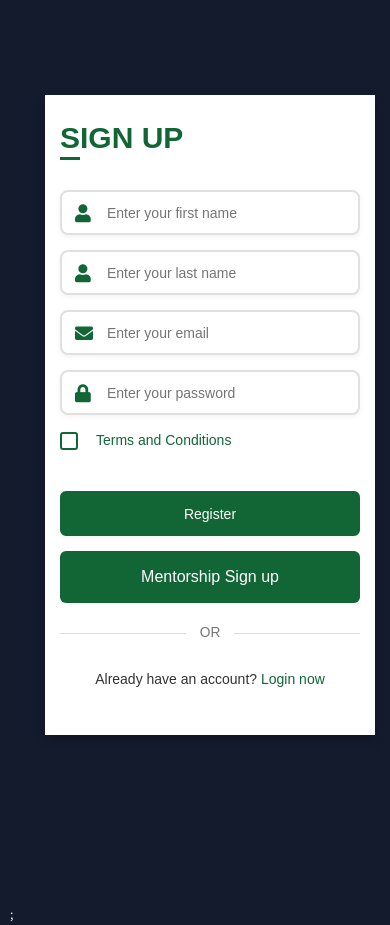
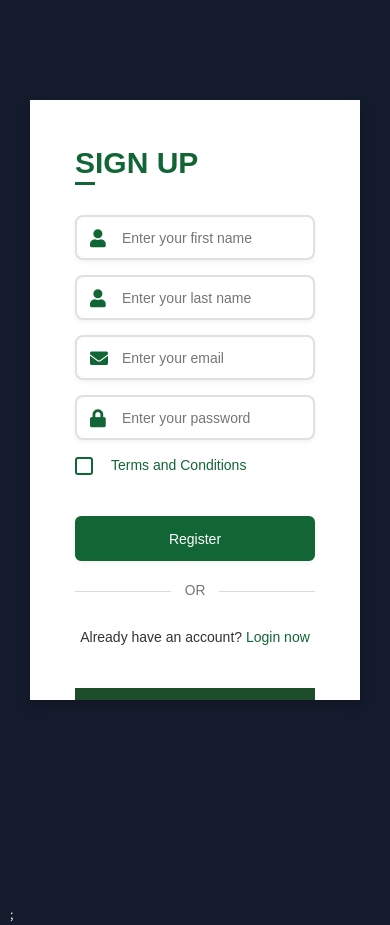
Before and after one commit to hotteokbokki/LSEEDInsight, a React (Create React App) app in the folder client/: page / in a window 390 px wide. Both pictures are taken after a click on the label "Sign up now". Built offline with nearby package versions, Linux system fonts and the light colour scheme.

Commit message:
fixed sign up page

```diff
--- a/client/src/scenes/login/index.jsx
+++ b/client/src/scenes/login/index.jsx
@@ -240,6 +240,7 @@ const Login = () => {
             </div>
           ) : (
             <div className="signup-form">
+              <div className="signup-scroll">
                 <div className="title">
                   <h2>SIGN UP</h2>
                 </div>
@@ -291,7 +292,10 @@ const Login = () => {
                     </div>
                     <div className="checkbox-wrapper terms-checkbox">
                       <input type="checkbox" id="terms" name="terms" required />
-                    <label htmlFor="terms" onClick={() => setOpenDialog(true)}>
+                      <label
+                        htmlFor="terms"
+                        onClick={() => setOpenDialog(true)}
+                      >
                         Terms and Conditions
                       </label>
                     </div>
@@ -299,80 +303,50 @@ const Login = () => {
                       <input type="submit" value="Register" />
                     </div>
 
-                  <Button
-                    onClick={handleMentorSignupClick}
-                    variant="contained"
-                    disableElevation
-                    sx={{
-                      width: "100%", // Make the button stretch to full width
-                      color: "#fff",
-                      backgroundColor: "#126636",
-                      borderRadius: "6px",
-                      padding: "12px 24px",
-                      fontSize: "16px",
-                      textTransform: "none",
-                      transition: "all 0.4s ease",
-                      cursor: "pointer",
-                      "&:hover": {
-                        backgroundColor: "#0d4c28",
-                      },
-                    }}
+                    {errorMessage && (
+                      <div className="error-message">{errorMessage}</div>
+                    )}
+                    <div className="separator">OR</div>
+                    <div
+                      className="text sign-up-text"
+                      style={{ marginBottom: "40px" }}
                     >
-                    Mentorship Sign up
-                  </Button>
-
-                  <Dialog
-                    open={openMentorDialog}
-                    onClose={handleMentorFormClose}
-                    maxWidth="md"
-                    fullWidth
-                    PaperProps={{
-                      style: {
-                        backgroundColor: "#fff",
-                        color: "#000",
-                        border: "1px solid #000",
-                      },
-                    }}
-                  >
-                    <DialogTitle
+                      Already have an account?{" "}
+                      <label htmlFor="flip">Login now</label>
+                    </div>
+                  </div>
+                </form>
+                <Typography
+                  variant="h5"
                   sx={{
                     backgroundColor: "#1E4D2B",
                     color: "#fff",
                     textAlign: "center",
-                        fontSize: "1.5rem",
                     fontWeight: "bold",
+                    py: 1,
+                    mb: 2,
+                    mt: 4,
                   }}
                 >
                   LSEED Mentoring Signup Form
-                    </DialogTitle>
-                    <DialogContent
-                      sx={{
-                        display: "flex",
-                        flexDirection: "column",
-                        gap: "24px",
-                        py: 2,
-                        color: "#000",
-                      }}
-                    >
-                      <Box>
+                </Typography>
+
                 <Typography
                   variant="body2"
                   color="black"
-                          sx={{ mb: 1, mt: 1, textAlign: "justify" }}
+                  sx={{ mb: 2, textAlign: "justify" }}
                 >
-                          Good day, Volunteer Mentors! Thank you once again for
-                          your interest in joining our panel of mentors for
-                          LSEED Mentoring. We truly appreciate it! ...
+                  Good day, Volunteer Mentors! Thank you once again for your
+                  interest in joining our panel of mentors for LSEED Mentoring.
+                  We truly appreciate it!
                 </Typography>
+
                 <FormControlLabel
                   control={
                     <Checkbox
                       checked={mentorForm.agree}
                       onChange={(e) =>
-                                handleMentorFormChange(
-                                  "agree",
-                                  e.target.checked
-                                )
+                        handleMentorFormChange("agree", e.target.checked)
                       }
                       sx={{
                         color: "#000",
@@ -382,7 +356,6 @@ const Login = () => {
                   }
                   label={<Typography color="#000">I agree</Typography>}
                 />
-                      </Box>
 
                 {[
                   { label: "Full Name", key: "fullName" },
@@ -412,6 +385,7 @@ const Login = () => {
                     InputProps={{ style: { color: "#000" } }}
                     InputLabelProps={{ style: { color: "#000" } }}
                     sx={{
+                      mt: 2,
                       "& .MuiOutlinedInput-root": {
                         "& fieldset": { borderColor: "#000" },
                         "&:hover fieldset": { borderColor: "#000" },
@@ -421,7 +395,7 @@ const Login = () => {
                   />
                 ))}
 
-                      <FormControl fullWidth required>
+                <FormControl fullWidth required sx={{ mt: 2 }}>
                   <InputLabel sx={{ color: "#000" }}>
                     Business Areas (select multiple)
                   </InputLabel>
@@ -429,10 +403,7 @@ const Login = () => {
                     multiple
                     value={mentorForm.businessAreas}
                     onChange={(e) =>
-                            handleMentorFormChange(
-                              "businessAreas",
-                              e.target.value
-                            )
+                      handleMentorFormChange("businessAreas", e.target.value)
                     }
                     renderValue={(selected) => selected.join(", ")}
                     sx={{
@@ -469,27 +440,20 @@ const Login = () => {
                     ].map((area) => (
                       <MenuItem key={area} value={area}>
                         <Checkbox
-                                checked={mentorForm.businessAreas.includes(
-                                  area
-                                )}
+                          checked={mentorForm.businessAreas.includes(area)}
                         />
-                              <Typography color="white">{area}</Typography>
+                        <Typography color="black">{area}</Typography>
                       </MenuItem>
                     ))}
                   </Select>
                 </FormControl>
 
-                      <FormControl fullWidth required>
-                        <InputLabel sx={{ color: "#000" }}>
-                          Preferred Time
-                        </InputLabel>
+                <FormControl fullWidth required sx={{ mt: 2 }}>
+                  <InputLabel sx={{ color: "#000" }}>Preferred Time</InputLabel>
                   <Select
                     value={mentorForm.preferredTime}
                     onChange={(e) =>
-                            handleMentorFormChange(
-                              "preferredTime",
-                              e.target.value
-                            )
+                      handleMentorFormChange("preferredTime", e.target.value)
                     }
                     sx={{
                       color: "#000",
@@ -520,14 +484,12 @@ const Login = () => {
                     fullWidth
                     value={mentorForm.specificTime}
                     onChange={(e) =>
-                            handleMentorFormChange(
-                              "specificTime",
-                              e.target.value
-                            )
+                      handleMentorFormChange("specificTime", e.target.value)
                     }
                     InputProps={{ style: { color: "#000" } }}
                     InputLabelProps={{ style: { color: "#000" } }}
                     sx={{
+                      mt: 2,
                       "& .MuiOutlinedInput-root": {
                         "& fieldset": { borderColor: "#000" },
                         "&:hover fieldset": { borderColor: "#000" },
@@ -537,7 +499,7 @@ const Login = () => {
                   />
                 )}
 
-                      <FormControl fullWidth required>
+                <FormControl fullWidth required sx={{ mt: 2 }}>
                   <InputLabel sx={{ color: "#000" }}>
                     Communication Modes
                   </InputLabel>
@@ -573,39 +535,26 @@ const Login = () => {
                     ].map((mode) => (
                       <MenuItem key={mode} value={mode}>
                         <Checkbox
-                                checked={mentorForm.communicationMode.includes(
-                                  mode
-                                )}
+                          checked={mentorForm.communicationMode.includes(mode)}
                         />
-                              <Typography color="white">{mode}</Typography>
+                        <Typography color="black">{mode}</Typography>
                       </MenuItem>
                     ))}
                   </Select>
                 </FormControl>
 
                 {mentorFormError && (
-                        <Alert severity="error">{mentorFormError}</Alert>
+                  <Alert severity="error" sx={{ mt: 2 }}>
+                    {mentorFormError}
+                  </Alert>
                 )}
-                    </DialogContent>
 
-                    <DialogActions
-                      sx={{ padding: "16px", borderTop: "1px solid #000" }}
-                    >
-                      <Button
-                        onClick={handleMentorFormClose}
-                        sx={{
-                          color: "#000",
-                          border: "1px solid #000",
-                          "&:hover": { backgroundColor: "#f0f0f0" },
-                        }}
-                      >
-                        Cancel
-                      </Button>
                 <Button
                   onClick={handleMentorFormSubmit}
                   variant="contained"
                   disabled={!isMentorFormValid()}
                   sx={{
+                    mt: 3,
                     backgroundColor: isMentorFormValid()
                       ? "#1E4D2B"
                       : "#A0A0A0",
@@ -619,8 +568,6 @@ const Login = () => {
                 >
                   Submit
                 </Button>
-                    </DialogActions>
-                  </Dialog>
 
                 <Snackbar
                   open={isMentorSuccessPopupOpen}
@@ -636,16 +583,8 @@ const Login = () => {
                     Successfully submitted!
                   </Alert>
                 </Snackbar>
-                  {errorMessage && (
-                    <div className="error-message">{errorMessage}</div>
-                  )}
-                  <div className="separator">OR</div>
-                  <div className="text sign-up-text">
-                    Already have an account?{" "}
-                    <label htmlFor="flip">Login now</label>
-                  </div>
-                </div>
-              </form>
+              </div>{" "}
+              {/* end of .signup-scroll */}
             </div>
           )}
         </div>
--- a/client/src/styles/Login.css
+++ b/client/src/styles/Login.css
@@ -9,6 +9,20 @@
 
 .container {
     margin-top: 80px; /* Adjust this value based on your header height */
+}
+.signup-form {
+  height: 600px;
+  display: flex;
+  flex-direction: column;
+  overflow: hidden;
+}
+
+.signup-scroll {
+  overflow-y: auto;
+  padding-right: 10px;
+  padding-left: 10px;
+  padding-bottom: 20px;
+  flex: 1;
 }
 
 body {
@@ -27,7 +41,7 @@ body {
   background: #fff;
   padding: 40px 30px;
   box-shadow: 0 5px 10px rgba(0, 0, 0, 0.2);
-  perspective: 2700px;
+
   margin: 20px auto;
 }
 
@@ -152,10 +166,13 @@ body {
 }
 
 .form-content {
-    display: flex;
-    align-items: center;
-    justify-content: space-between; /* Ensures the login and signup forms are aligned properly */
-  }
+  max-height: 600px;
+
+  padding: 20px;
+  box-sizing: border-box;
+}
+
+
 
   .signup-form {
     margin-left: auto; /* Push the signup form to the right */
@@ -454,11 +471,11 @@ body {
   }
 
   .container {
-    padding: 20px;
-    margin: 15px;
-    max-height: 90vh;
-    overflow-y: auto;
-  }
+  height: 600px;
+  overflow: hidden;
+  display: flex;
+  flex-direction: column;
+}
 
   body {
     padding: 10px;
@@ -1618,11 +1635,13 @@ body {
 
   .container .form-content {
     flex-direction: column;
+    overflow-y: auto;
   }
 
   .form-content .login-form,
   .form-content .signup-form {
     width: 100%;
+    overflow-y: auto;
   }
 
   .container .cover {
@@ -1642,6 +1661,7 @@ body {
 .container .forms {
     height: 600px; /* Set a fixed height, adjust as needed */
     max-height: 100vh;
+
 }
 
 .error-message {
```
Lines whose indentation alone changed are shown as unchanged.
